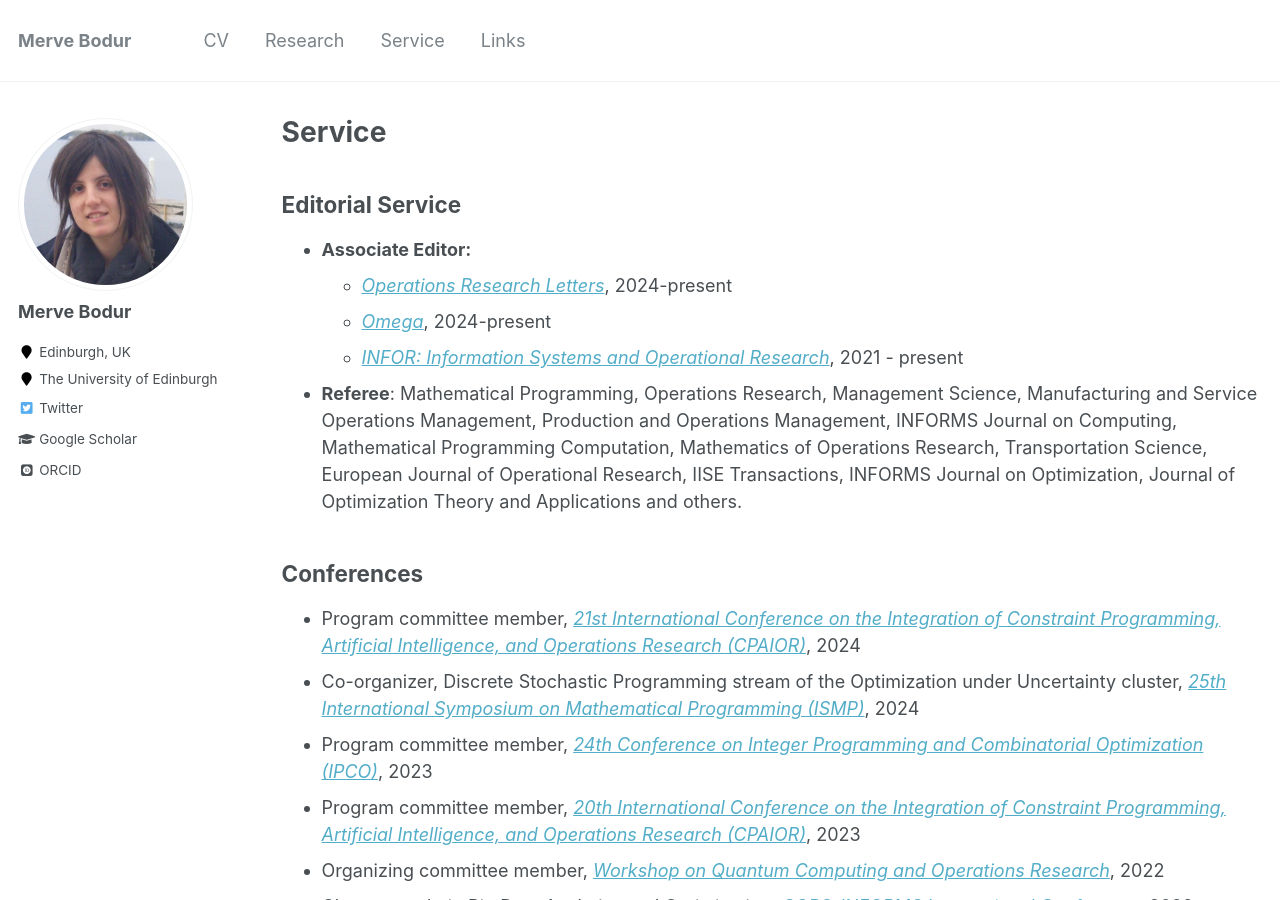
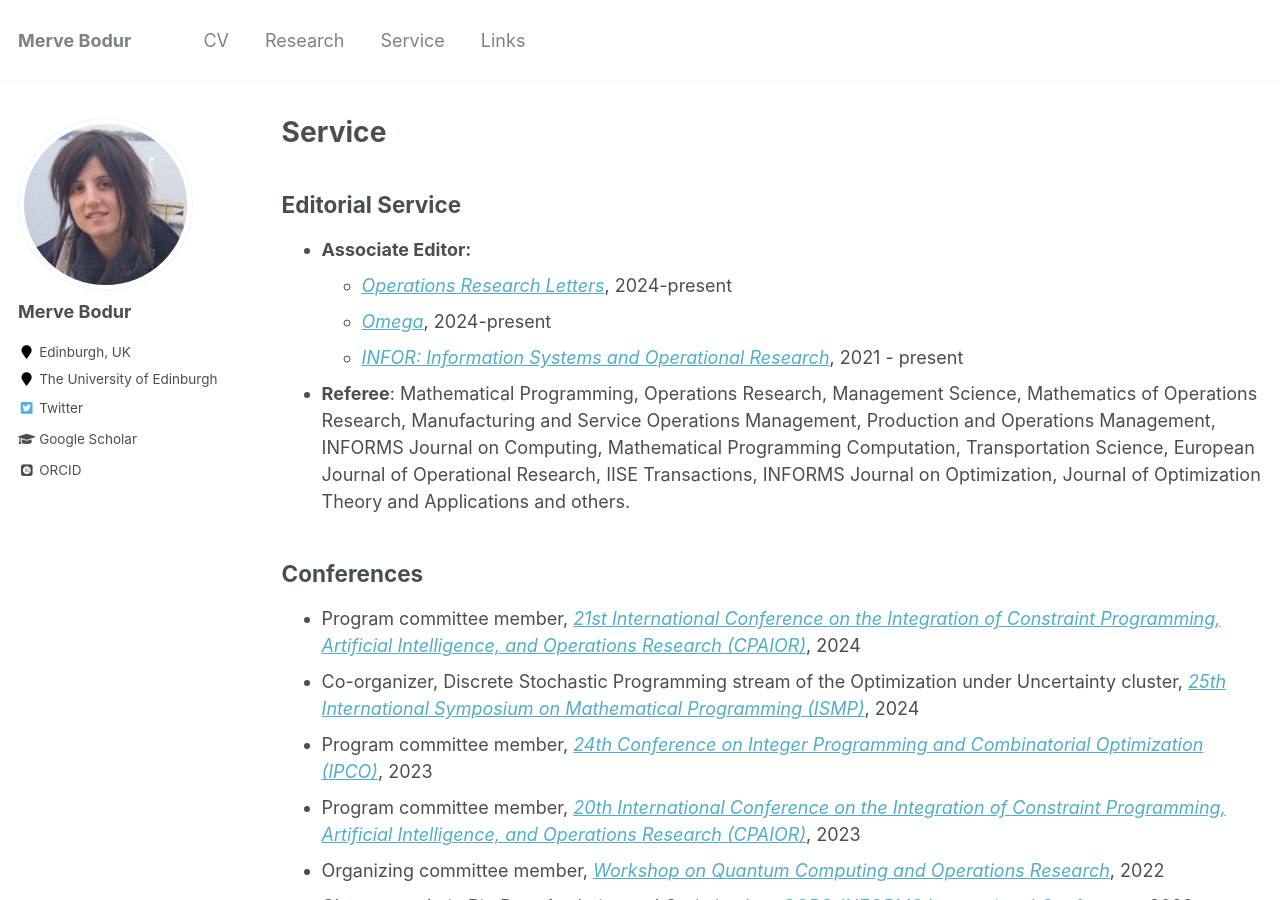
Before and after one commit to mervebodur/mervebodur.github.io, a Jekyll site: the page built from _pages/service.md, in a window 1280 px wide and 900 px high. Built offline with Jekyll 4.4.1, drawn with Linux system fonts in a browser that asks for light colours; some web fonts are replaced.

```diff
--- a/_pages/service.md
+++ b/_pages/service.md
@@ -10,7 +10,7 @@ author_profile: true
   - [*Operations Research Letters*](https://www.sciencedirect.com/journal/operations-research-letters), 2024-present
   - [*Omega*](https://www.sciencedirect.com/journal/omega), 2024-present
   - [*INFOR: Information Systems and Operational Research*](https://www.tandfonline.com/journals/tinf20), 2021 - present
-- **Referee**: Mathematical Programming, Operations Research, Management Science, Manufacturing and Service Operations Management, Production and Operations Management, INFORMS Journal on Computing, Mathematical Programming Computation, Mathematics of Operations Research, Transportation Science, European Journal of Operational Research, IISE Transactions, INFORMS Journal on Optimization, Journal of Optimization Theory and Applications and others.
+- **Referee**: Mathematical Programming, Operations Research, Management Science, Mathematics of Operations Research, Manufacturing and Service Operations Management, Production and Operations Management, INFORMS Journal on Computing, Mathematical Programming Computation, Transportation Science, European Journal of Operational Research, IISE Transactions, INFORMS Journal on Optimization, Journal of Optimization Theory and Applications and others.
 
 ## Conferences
 - Program committee member, *[21st International Conference on the Integration of Constraint Programming, Artificial Intelligence, and Operations Research (CPAIOR)](https://sites.google.com/view/cpaior2024)*, 2024
```
